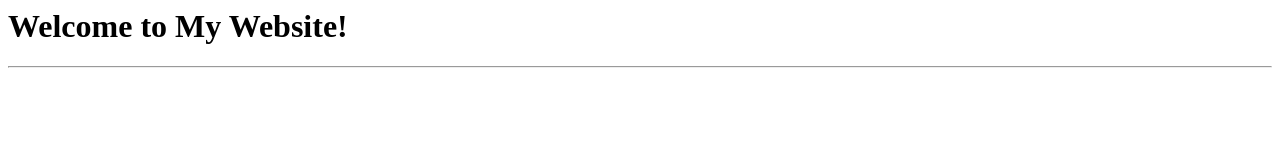
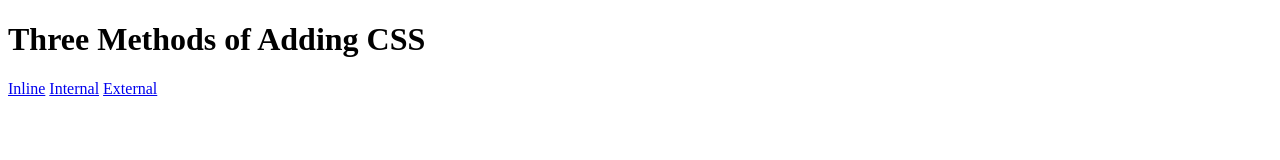
Before and after one commit to dmshweta/HTML-Website, a plain HTML site: page index.html in a window 1280 px wide. Drawn offline with Linux system fonts and the light colour scheme.

Commit message:
Add files via upload

```diff
--- a/index.html
+++ b/index.html
@@ -1,5 +1,17 @@
-<h1>Welcome to My Website!</h1>
-<!-- Add an image of yourself that links to the about page -->
+<!DOCTYPE html>
+<html lang="en">
 
-<hr />
-<!-- Add a link to your contact me page here -->
+<head>
+  <meta charset="UTF-8">
+  <title>Adding CSS</title>
+</head>
+
+<body>
+  <h1>Three Methods of Adding CSS</h1>
+  <!-- Create 3 Links to The 3 Webpages: inline, internal and external -->
+   <a href="inline.html">Inline</a>
+   <a href="internal.html">Internal</a>
+   <a href="external.html">External</a>
+  </body>
+
+</html>
--- /dev/null
+++ b/style.css
@@ -0,0 +1,3 @@
+h1{
+    color:green;
+}
```
Also changed, not shown: external.html (added, +11 -0 lines), inline.html (added, +13 -0 lines), internal.html (added, +15 -0 lines).
